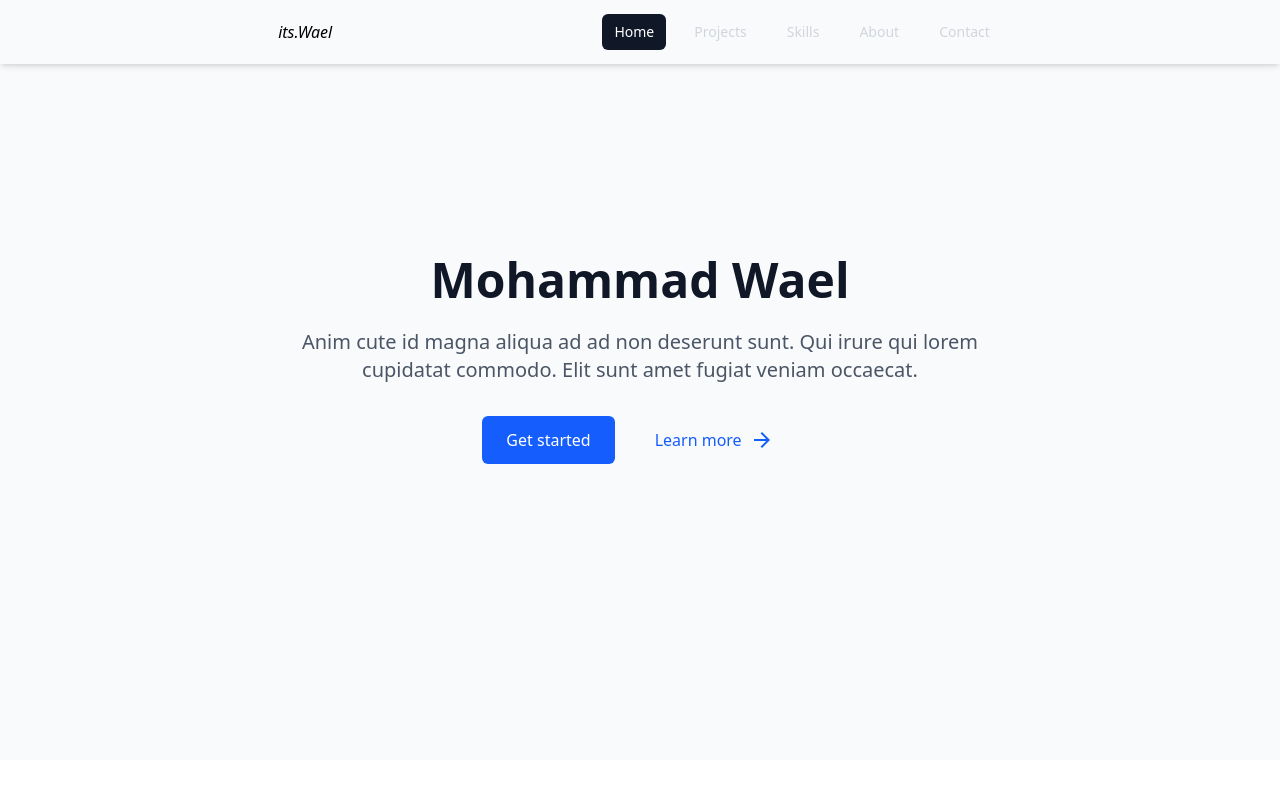
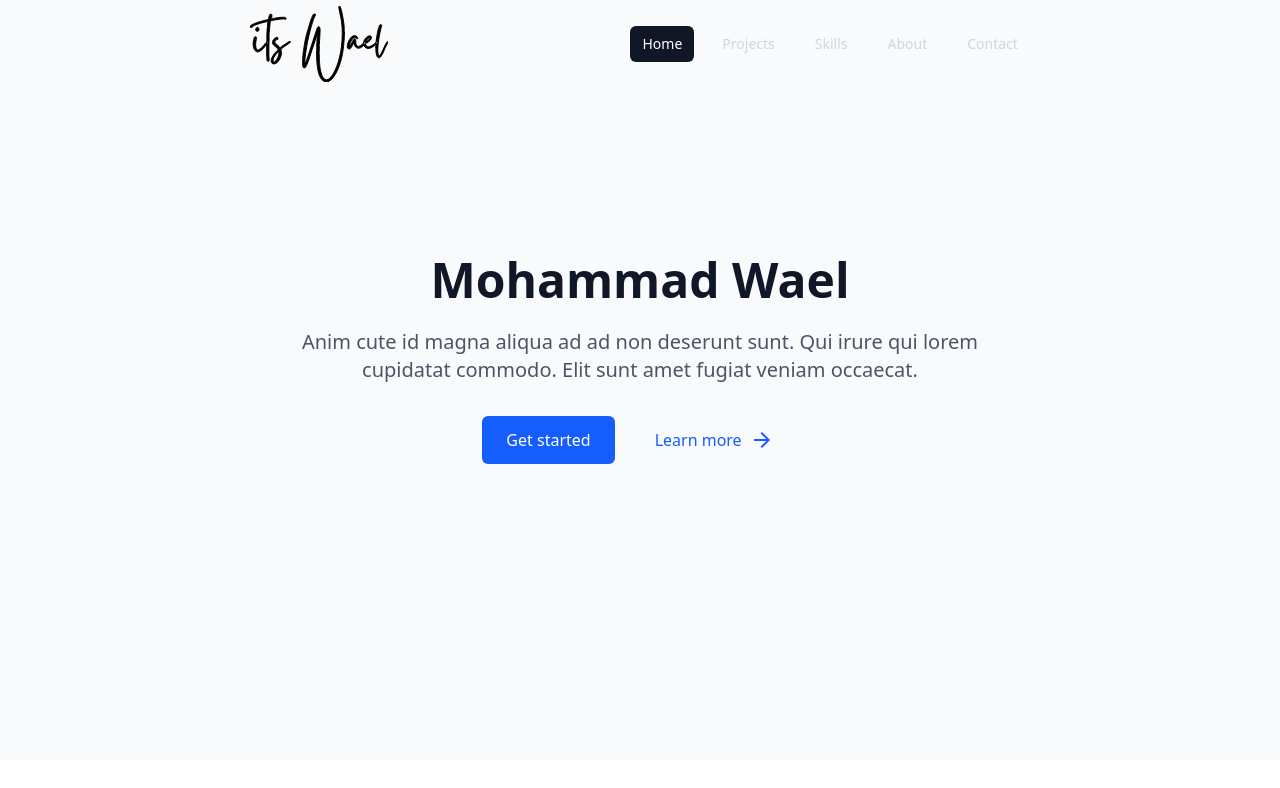
Before and after one commit to itswael/portfolio-frontend, a React (Vite) app: page / in a window 1280 px wide. Shown: the top 788 px of the page. Built offline with nearby package versions, Linux system fonts and the light colour scheme; a web font is replaced by a local one.

Commit message:
inserted logo to the navbar and tweaked navbar height to make room for the logo

```diff
--- a/src/components/Navbar.jsx
+++ b/src/components/Navbar.jsx
@@ -1,5 +1,6 @@
 import { Disclosure, DisclosureButton, DisclosurePanel} from '@headlessui/react'
 import { Bars3Icon, XMarkIcon } from '@heroicons/react/24/outline'
+import logo from '../assets/logo.svg'
 
 const navigation = [
     { name: 'Home', href: '#', current: true },
@@ -14,10 +15,11 @@ function classNames(...classes) {
 }
 
 export default function Navbar() {
+    //{SHADOW-MD}
     return (
-        <Disclosure as="nav" className="bg-gray-50 fixed top-0 left-0 w-full shadow-md z-50">
+        <Disclosure as="nav" className="bg-gray-50 fixed top-0 left-0 w-full z-0">
             <div className="mx-auto max-w-7xl px-2 sm:px-6 lg:px-8">
-                <div className="relative flex h-16 items-center justify-between">
+                <div className="relative flex max-h-22 items-center justify-between">
                     <div className="absolute inset-y-0 left-0 flex items-center sm:hidden">
                         {/* Mobile menu button*/}
                         <DisclosureButton className="group relative inline-flex items-center justify-center rounded-md p-2 text-gray-400 hover:bg-gray-700 hover:text-white focus:ring-2 focus:ring-white focus:outline-hidden focus:ring-inset">
@@ -29,7 +31,8 @@ export default function Navbar() {
                     </div>
                     <div className="flex flex-1 items-center justify-evenly">
                         <div className="flex shrink-0 items-center">
-                            <em>its.Wael</em>
+                            <object data={logo} height={140} className={"py-8"} type="image/svg+xml">
+                            </object>
                         </div>
                         <div className="hidden sm:ml-6 sm:block left-2">
                             <div className="flex space-x-4">
```
